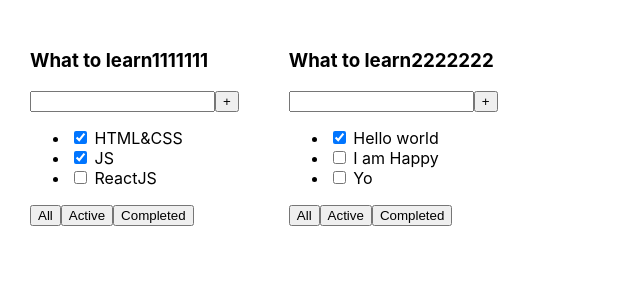
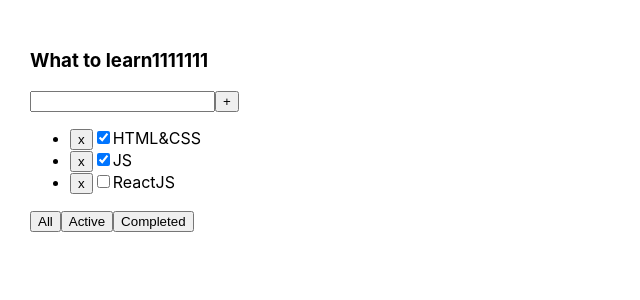
Before and after one commit to Borisov-Ilya/it-incubator-todolist, a React (Create React App) app: page / in a window 1280 px wide. Shown: the top 300 px of the page, without its empty margins (0-640 px from the left). Built offline with nearby package versions, Linux system fonts and the light colour scheme.

Commit message:
add lesson 2

```diff
--- a/src/App.tsx
+++ b/src/App.tsx
@@ -1,22 +1,42 @@
-import React from 'react';
+import React, {useState} from 'react';
 import './App.css';
 import {Todolist} from "./Todolist";
 
 function App() {
-    const tasks1 = [
+
+    let[tasks1, setTasks1] = useState([
         {id: 1, title: "HTML&CSS", isDone: true},
         {id: 2, title: "JS", isDone: true},
         {id: 3, title: "ReactJS", isDone: false}
-    ]
-    const tasks2 = [
-        {id: 1, title: "Hello world", isDone: true},
-        {id: 2, title: "I am Happy", isDone: false},
-        {id: 3, title: "Yo", isDone: false}
-    ]
+    ])
+
+    const removeTask = (newId: number) => {
+        let filtered = tasks1.filter(el => el.id !== newId)
+        setTasks1(filtered)
+    }
+
+    let [valueButton, setValueButton] = useState("All")
+
+    const tasksFilter = (filterValue: string) => {
+        setValueButton(filterValue)
+    }
+
+    let prokladka = tasks1
+    if (valueButton === "Active") {
+        prokladka = tasks1.filter(el => !el.isDone)
+    }
+    if (valueButton === "Completed") {
+        prokladka = tasks1.filter(el => el.isDone)
+    }
+
     return (
         <div className="App">
-            <Todolist title={'What to learn1111111'} task={tasks1}/>
-            <Todolist title={'What to learn2222222'} task={tasks2}/>
+            <Todolist
+                title={'What to learn1111111'}
+                task={prokladka}
+                removeTask={removeTask}
+                tasksFilter={tasksFilter}
+            />
         </div>
     );
 }
--- a/src/Todolist.tsx
+++ b/src/Todolist.tsx
@@ -1,17 +1,19 @@
 import React from "react";
 
-type TodolistPropsType = {
-    title: string,
-    task: Array<TasksPropsType>
-}
-
-type TasksPropsType = {
-    id: number,
-    title: string,
+type TasksType = {
+    id: number
+    title: string
     isDone: boolean
 }
 
-export const Todolist = (props: TodolistPropsType) => {
+type PropsType = {
+    title: string
+    task: Array<TasksType>
+    removeTask: (id: number) => void
+    tasksFilter: (filterValue: string) => void
+}
+
+export const Todolist = (props: PropsType) => {
     return (
         <div>
             <h3>{props.title}</h3>
@@ -20,16 +22,20 @@ export const Todolist = (props: TodolistPropsType) => {
                 <button>+</button>
             </div>
             <ul>
-                {props.task.map((el) => {
+                {props.task.map(el => {
                     return (
-                        <li><input type="checkbox" checked={el.isDone}/> <span>{el.title}</span></li>
+                        <li key={el.id}>
+                            <button onClick={() => props.removeTask(el.id)}>x</button>
+                            <input type="checkbox" checked={el.isDone}/>
+                            <span>{el.title}</span>
+                        </li>
                     )
                 })}
             </ul>
             <div>
-                <button>All</button>
-                <button>Active</button>
-                <button>Completed</button>
+                <button onClick={() => props.tasksFilter("All")}>All</button>
+                <button onClick={() => props.tasksFilter("Active")}>Active</button>
+                <button onClick={() => props.tasksFilter("Completed")}>Completed</button>
             </div>
         </div>
     )
```
Also changed, not shown: src/components/Header.tsx (added, +11 -0 lines).
